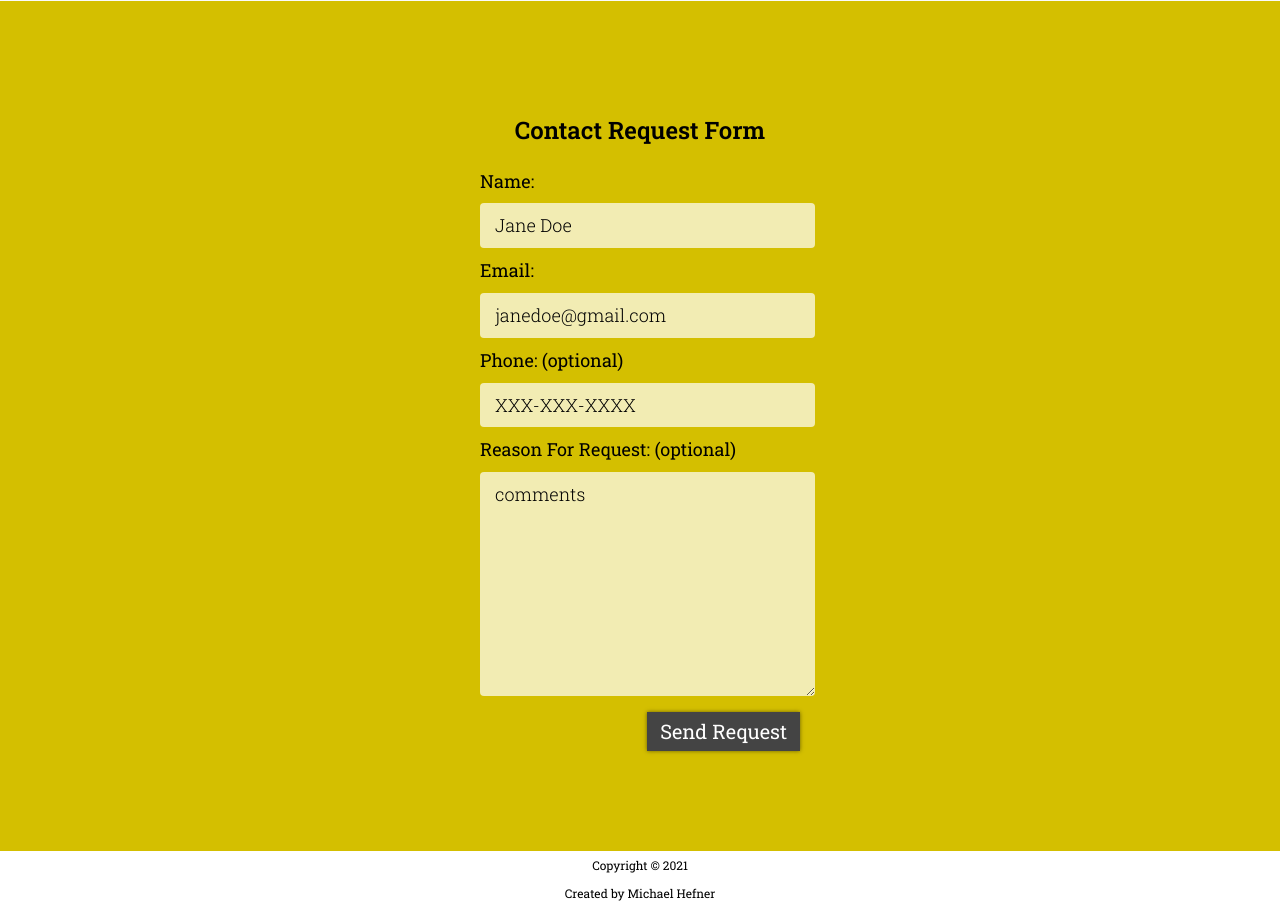
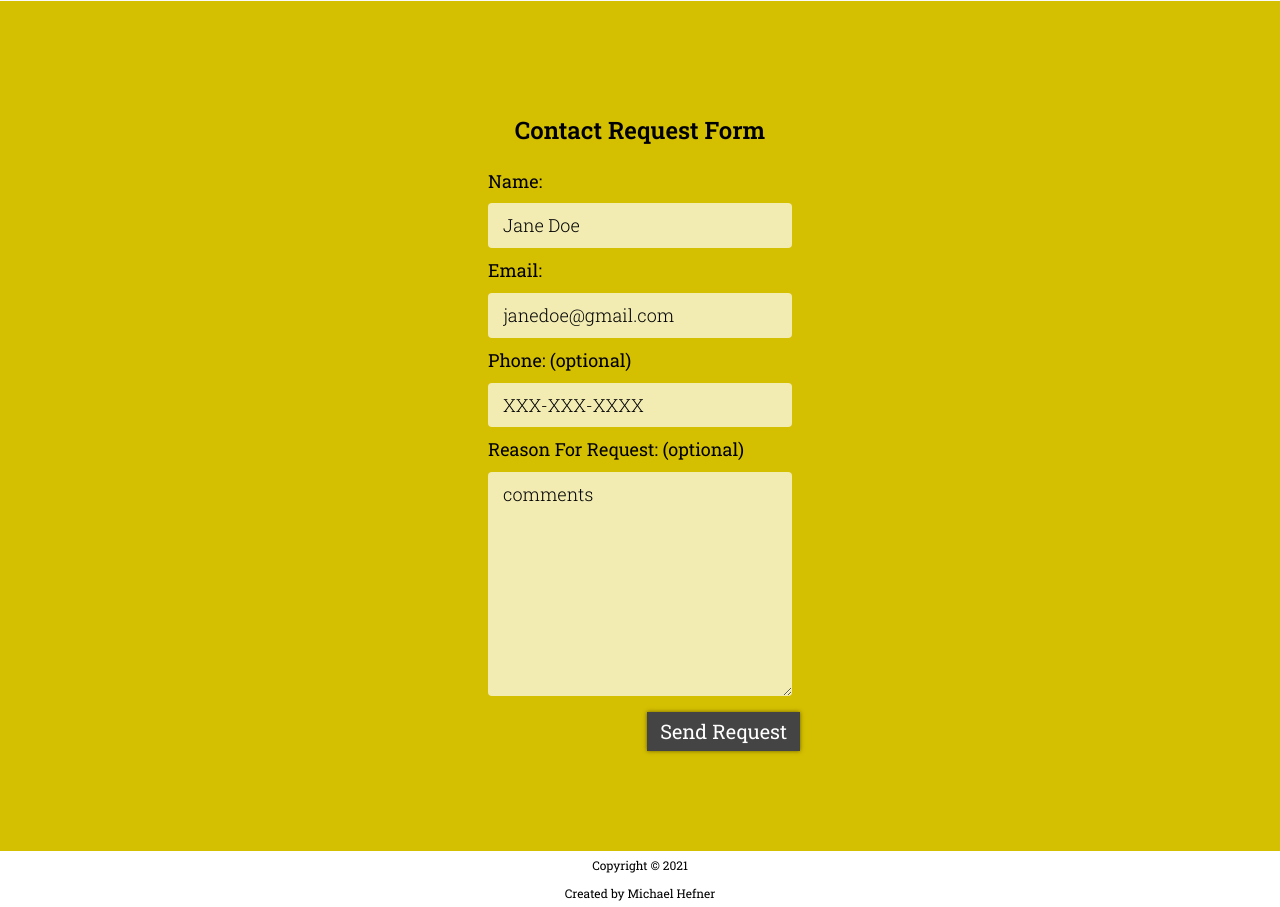
Before and after one commit to michaelhefner/ryansmeat-vanilla, a PHP site: page / in a window 1280 px wide. Shown: the part 3659-4566 px from the top of the page. Run offline with PHP 8.4, Linux system fonts and the light colour scheme.

Commit message:
style form width

```diff
--- a/css/style.css
+++ b/css/style.css
@@ -304,7 +304,7 @@ FORM
 ***************************************************************/
 form {
     display: flex;
-    width: 90%;
+    /* width: 90%; */
     height: 100%;
     flex-direction: column;
     justify-content: center;
@@ -321,7 +321,7 @@ input,
 textarea {
     /* color: white; */
     font-size: large;
-    width: 100%;
+    width: 95%;
     border: none;
     line-height: 2.8rem;
 }
```
